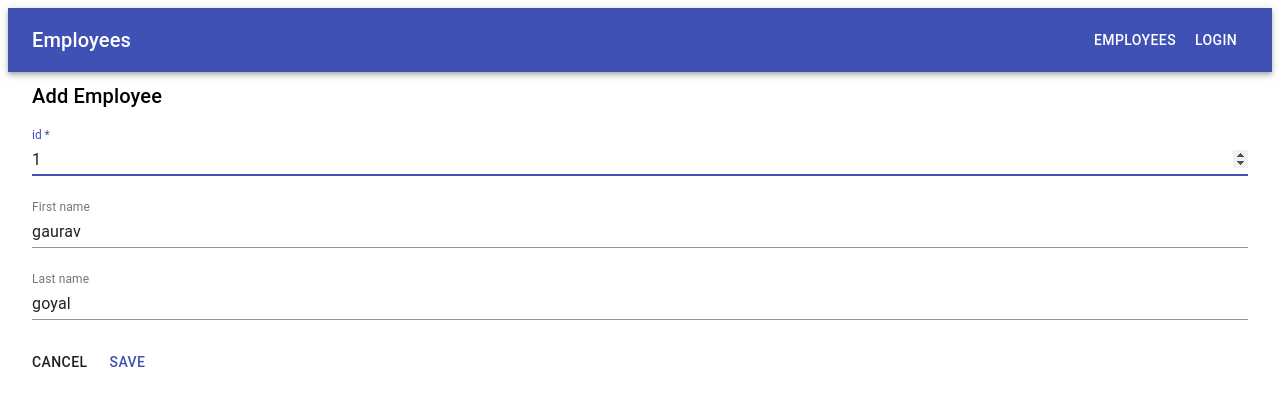
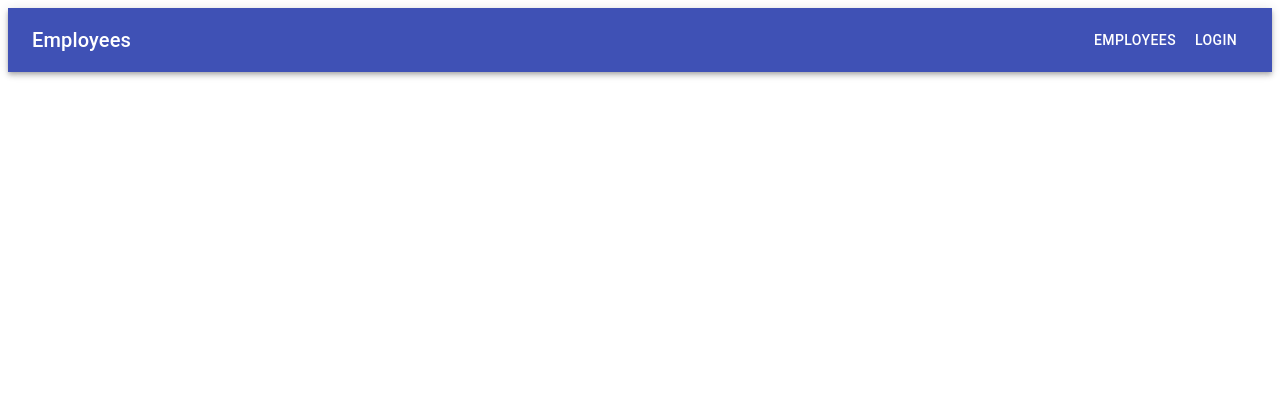
Before and after one commit to GauravKGoyal/ReactCrudSimpleWithRoutes, a React (Create React App) app: page /#/employee/edit/1 in a window 1280 px wide. Shown: the top 406 px of the page. Built offline with nearby package versions, Linux system fonts and the light colour scheme.

Commit message:
Can create and update

```diff
--- a/src/Components/Employee/AddEmployee.js
+++ /dev/null
@@ -1,12 +0,0 @@
-import React , {Component} from "react";
-import EmployeeForm from "./EmployeeForm";
-
-class AddEmployee extends Component {
-  render(){
-    let employee = {id:1, firstName:"gaurav", lastName:"goyal"};
-    return <EmployeeForm data={employee} action="Add"></EmployeeForm>;
-
-  }
-}
-
-export default AddEmployee;
--- a/src/Components/Employee/EditEmployee.js
+++ /dev/null
@@ -1,16 +0,0 @@
-import React, { Component } from "react";
-import EmployeeForm from "./EmployeeForm";
-
-class EditEmployee extends Component {
-  render() {
-    console.log(this.props.match.params.id);
-    let employee = {
-      id: this.props.match.params.id,
-      firstName: "gaurav",
-      lastName: "goyal"
-    };
-    return <EmployeeForm data={employee} action="Add"></EmployeeForm>;
-  }
-}
-
-export default EditEmployee;
--- a/src/Components/Employee/EmployeeForm.js
+++ b/src/Components/Employee/EmployeeForm.js
@@ -6,6 +6,7 @@ import DialogActions from "@material-ui/core/DialogActions";
 import DialogContent from "@material-ui/core/DialogContent";
 import DialogTitle from "@material-ui/core/DialogTitle";
 import { Typography } from "@material-ui/core";
+import { employees } from "../../store";
 
 class EmployeeForm extends Component {
   constructor(props) {
@@ -14,17 +15,28 @@ class EmployeeForm extends Component {
       id: 0,
       firstName: "",
       lastName: "",
+      action: "Add",
       changed: false
     };
     this.handleSubmit = this.handleSubmit.bind(this);
     this.handleInputChange = this.handleInputChange.bind(this);
+    this.handleClose = this.handleClose.bind(this);
   }
 
   handleInputChange(event) {
     const target = event.target;
-    const value = target.type === "checkbox" ? target.checked : target.value;
+
+    let value = target.value;
+    if (target.type === "checkbox")
+    {
+      value = target.checked;
+    }
+    else if (target.type ==="number")
+    {
+      value = parseInt(target.value, 0);
+    }
+
     const name = target.name;
-
     this.setState({ changed: true });
     this.setState({
       [name]: value
@@ -40,33 +52,48 @@ class EmployeeForm extends Component {
         return;
       }
     }
-    this.clearInputStates();
+ //   this.clearInputStates();
+    this.props.history.push("/");
   }
 
   handleSubmit() {
     if (this.state.changed === true) {
-      var contents = JSON.stringify({
-        id: this.state.id,
-        firstName: this.state.firstName,
-        lastName: this.state.lastName,
-        changed: this.state.changed
-      });
-      alert(contents);
-      this.props.saveData(contents);
+      // save to database
+      if (this.state.action === "Edit") {
+        let emp = employees.find(e => e.id === this.state.id);
+        emp.firstName = this.state.firstName;
+        emp.lastName = this.state.lastName;
+      } else {
+        var formEmployee = {
+          id: this.state.id,
+          firstName: this.state.firstName,
+          lastName: this.state.lastName
+        };
+        employees.push(formEmployee);
+      }
+
+      this.props.history.push("/");
+      this.setState({ changed: false });
+
     }
-    // save to database
 
     // show toast for success or failure
   }
 
   componentDidMount() {
-    console.log("sdf", this.props);
-    this.setState({
-      id: this.props.data.id,
-      firstName: this.props.data.firstName,
-      lastName: this.props.data.lastName,
-      changed: false
-    });
+    let employeeId = parseInt(this.props.match.params.id, 0);
+    let emp = employees.find(e => e.id === employeeId);
+//alert(JSON.stringify(employees), JSON.stringify(emp));
+    // if employee exit the edit it otherwise add it
+    if (emp) {
+      this.setState({
+        id: emp.id,
+        firstName: emp.firstName,
+        lastName: emp.lastName,
+        action: "Edit",
+        changed: false
+      });
+    }
   }
 
   render() {
@@ -81,7 +108,7 @@ class EmployeeForm extends Component {
               paddingRight: 24
             }}
           >
-            <Typography variant="h6">{this.props.action} Employee</Typography>
+            <Typography variant="h6">{this.state.action} Employee</Typography>
           </div>
           <div
             style={{
@@ -135,7 +162,7 @@ class EmployeeForm extends Component {
               paddingRight: 16
             }}
           >
-            <Button onClick={this.handleClose}>Cancel</Button>
+            <Button onClick={this.handleClose}>Close</Button>
             <Button type="submit" color="primary">
               Save
             </Button>
--- a/src/Components/Employee/EmployeesTable.js
+++ b/src/Components/Employee/EmployeesTable.js
@@ -7,6 +7,8 @@ import TableHead from "@material-ui/core/TableHead";
 import TableRow from "@material-ui/core/TableRow";
 import TablePagination from "@material-ui/core/TablePagination";
 import { Link } from "react-router-dom";
+import AddIcon from "@material-ui/icons/Add";
+import Button from "@material-ui/core/Button";
 
 class EmployeesTable extends Component {
   constructor(props) {
@@ -32,12 +34,22 @@ class EmployeesTable extends Component {
     console.log(row.id);
     this.setState({ selectedRowId: row.id });
     console.log(this.props.location);
-    this.props.history.push("/employee/edit/" + row.id);
+    this.props.history.push("/employees/edit/" + row.id);
+  };
+  handleClickAdd = event => {
+    this.props.history.push("/employees/add");
   };
 
   render() {
     return (
       <div style={{ width: "100%", overflowX: "auto" }}>
+        <Button
+          startIcon={<AddIcon />}
+          color="primary"
+          onClick={this.handleClickAdd}
+        >
+          Add
+        </Button>
         <div style={{ overflowX: "auto" }}>
           <Table aria-label="simple table">
             <TableHead>
--- a/src/Components/Layout/Body.js
+++ b/src/Components/Layout/Body.js
@@ -1,17 +1,17 @@
 import React from "react";
 import AllEmployees from "../Employee/AllEmployees";
-import AddEmployee from "../Employee/AddEmployee";
-import EditEmployee from "../Employee/EditEmployee";
+import EmployeeForm from "../Employee/EmployeeForm";
 import Login from "../Login";
 import { Route, HashRouter, BrowserRouter } from "react-router-dom";
+
 
 export default function Body() {
   return (
     <div>
       <Route exact path="/" component={AllEmployees} />
       <Route exact path="/Login" component={Login} />
-      <Route exact path="/AddEmployee" component={AddEmployee} />
-      <Route path="/employee/edit/:id" component={EditEmployee} />
+      <Route exact path="/employees/add" component={EmployeeForm} />
+      <Route path="/employees/edit/:id" component={EmployeeForm} />
     </div>
   );
 }
--- a/src/store.js
+++ b/src/store.js
@@ -1,20 +1,20 @@
-function CreateEmployee(id, firstName, lastName){
-  this.id = id;
-  this.firstName = firstName;
-  this.lastName = lastName;
-  return this;
+// function Employee(id, firstName, lastName){
+//   this.id = id;
+//   this.firstName = firstName;
+//   this.lastName = lastName;
+//   return this;
+// }
+
+// export let employees = [
+//   new Employee(1, "Gaurav", "Goyal"),
+//   new Employee(2, "Divya", "Jain"),
+// ]
+
+function CreateEmployee(id, firstName, lastName) {
+  return { id, firstName, lastName };
 }
 
-export const employees = [
-  new CreateEmployee(1, "Gaurav", "Goyal"),
-  new CreateEmployee(2, "Divya", "Jain"),
-]
-
-// function CreateEmployee(id, firstName, lastName) {
-//   return { id, firstName, lastName };
-// }
-
-// export const employees = [
-//   CreateEmployee(1, "Gaurav", "Goyal"),
-//   CreateEmployee(2, "Divya", "Jain")
-// ];
+export var employees = [
+  CreateEmployee(1, "Gaurav", "Goyal"),
+  CreateEmployee(2, "Divya", "Jain")
+];
```
